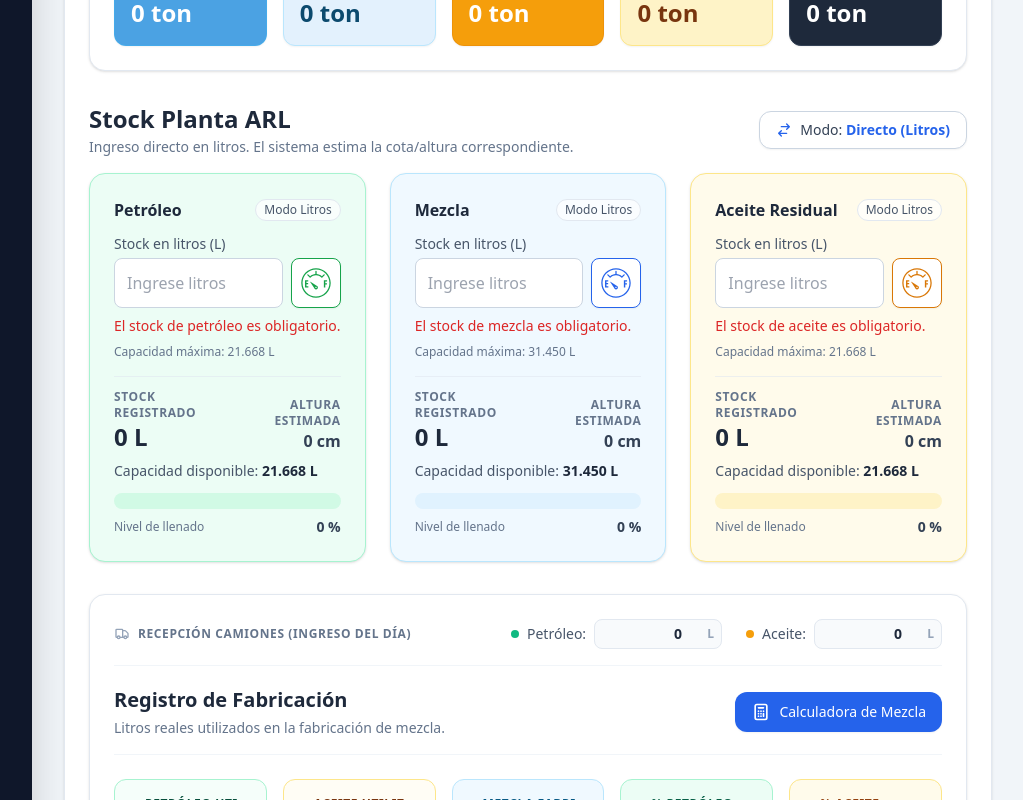
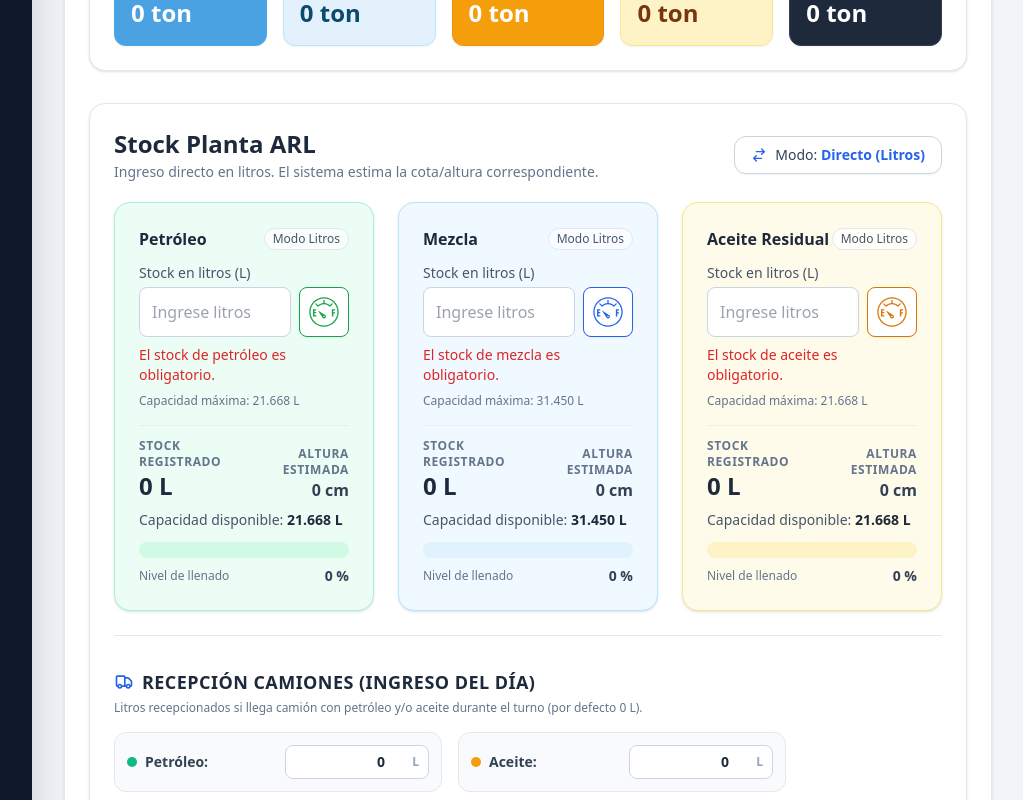
Before and after one commit to zerohcool/Planta-ARL, a React (Vite) app: page / in a window 1280 px wide. Shown: the part 2080-2880 px from the top of the page, without its empty margins (256-1279 px from the left). Built offline with nearby package versions, Linux system fonts and the light colour scheme.

Commit message:
feat: unificar Stock Planta ARL dentro de tarjeta principal y estructurar titulo claro de Recepcion Camiones con inputs en fila inferior

```diff
--- a/src/App.jsx
+++ b/src/App.jsx
@@ -1337,9 +1337,12 @@ function App() {
                 />
               </div>
 
-              {/* Tarjetas de stock por estanque */}
-              <div>
-                <div className="flex flex-col sm:flex-row sm:items-center sm:justify-between gap-4 mb-4">
+              {/* Tarjeta unificada: Stock Planta ARL, Recepción, Registro de Fabricación y Resumen */}
+              <div>
+                <div className="bg-white p-6 rounded-2xl shadow border border-slate-200 space-y-8">
+                  {/* Stock Planta ARL */}
+                  <div className="pb-6 border-b border-slate-200">
+                    <div className="flex flex-col sm:flex-row sm:items-center sm:justify-between gap-4 mb-5">
                       <div>
                         <h3 className="text-2xl font-bold text-slate-800">
                           Stock Planta ARL
@@ -1423,15 +1426,13 @@ function App() {
                     />
                   </div>
 
-              {/* Registro real de fabricación a lo largo con botón de Calculadora de Mezcla y Resumen integrado */}
-              <div>
-                <div className="bg-white p-6 rounded-2xl shadow border border-slate-200">
-                  {/* Recepción de camiones / Ingreso del día (diseño minimalista antes del título) */}
-                  <div className="flex flex-col sm:flex-row sm:items-center justify-between gap-3 pb-4 mb-5 border-b border-slate-100">
-                    <div className="flex items-center gap-2">
+                  {/* RECEPCIÓN CAMIONES (INGRESO DEL DÍA) */}
+                  <div className="pb-6 border-b border-slate-200">
+                    <div className="mb-4">
+                      <h4 className="text-lg font-bold text-slate-800 tracking-wide flex items-center gap-2">
                         <svg
                           xmlns="http://www.w3.org/2000/svg"
-                        className="h-4 w-4 text-slate-400"
+                          className="h-5 w-5 text-blue-600"
                           fill="none"
                           viewBox="0 0 24 24"
                           stroke="currentColor"
@@ -1443,19 +1444,22 @@ function App() {
                             d="M13 16V6a1 1 0 00-1-1H4a1 1 0 00-1 1v10a1 1 0 001 1h1m8-1a1 1 0 01-1 1H9m4-1V8a1 1 0 011-1h2.586a1 1 0 01.707.293l3.414 3.414a1 1 0 01.293.707V16a1 1 0 01-1 1h-1m-6-1a1 1 0 001 1h1M5 17a2 2 0 104 0m-4 0a2 2 0 114 0m6 0a2 2 0 104 0m-4 0a2 2 0 114 0"
                           />
                         </svg>
-                      <span className="text-xs font-semibold uppercase tracking-wider text-slate-500">
-                        Recepción Camiones (Ingreso del día)
-                      </span>
-                    </div>
-
-                    <div className="flex flex-wrap items-center gap-4 sm:gap-6">
+                        RECEPCIÓN CAMIONES (INGRESO DEL DÍA)
+                      </h4>
+                      <p className="text-xs text-slate-500 mt-1">
+                        Litros recepcionados si llega camión con petróleo y/o aceite durante el turno (por defecto 0 L).
+                      </p>
+                    </div>
+
+                    {/* Inputs en otra fila debajo del título */}
+                    <div className="grid grid-cols-1 sm:grid-cols-2 gap-4 max-w-2xl">
                       {/* Recepción Petróleo */}
-                      <div className="flex items-center gap-2">
-                        <span className="w-2 h-2 rounded-full bg-emerald-500 shrink-0"></span>
-                        <label className="text-xs sm:text-sm font-medium text-slate-600 shrink-0">
+                      <div className="flex items-center justify-between gap-3 p-3 bg-slate-50 rounded-xl border border-slate-200">
+                        <label className="flex items-center gap-2 text-sm font-semibold text-slate-700">
+                          <span className="w-2.5 h-2.5 rounded-full bg-emerald-500 shrink-0"></span>
                           Petróleo:
                         </label>
-                        <div className="relative w-28 sm:w-32">
+                        <div className="relative w-32 sm:w-36">
                           <input
                             type="number"
                             min="0"
@@ -1468,21 +1472,21 @@ function App() {
                               if (e.target.value.trim() === "") setIngresoPetroleo("0");
                             }}
                             placeholder="0"
-                            className="w-full text-right font-semibold text-slate-800 pr-6 py-1 px-2.5 bg-slate-50 border border-slate-200 rounded-lg text-sm focus:bg-white focus:outline-none focus:ring-1 focus:ring-emerald-500 focus:border-emerald-500 transition-colors"
-                          />
-                          <span className="absolute right-2 top-1/2 -translate-y-1/2 text-xs font-bold text-slate-400 pointer-events-none">
+                            className="w-full text-right font-bold text-slate-800 pr-7 py-1.5 px-3 bg-white border border-slate-300 rounded-lg text-sm focus:outline-none focus:ring-2 focus:ring-emerald-400 focus:border-emerald-500 transition-colors shadow-2xs"
+                          />
+                          <span className="absolute right-2.5 top-1/2 -translate-y-1/2 text-xs font-bold text-slate-400 pointer-events-none">
                             L
                           </span>
                         </div>
                       </div>
 
                       {/* Recepción Aceite */}
-                      <div className="flex items-center gap-2">
-                        <span className="w-2 h-2 rounded-full bg-amber-500 shrink-0"></span>
-                        <label className="text-xs sm:text-sm font-medium text-slate-600 shrink-0">
+                      <div className="flex items-center justify-between gap-3 p-3 bg-slate-50 rounded-xl border border-slate-200">
+                        <label className="flex items-center gap-2 text-sm font-semibold text-slate-700">
+                          <span className="w-2.5 h-2.5 rounded-full bg-amber-500 shrink-0"></span>
                           Aceite:
                         </label>
-                        <div className="relative w-28 sm:w-32">
+                        <div className="relative w-32 sm:w-36">
                           <input
                             type="number"
                             min="0"
@@ -1495,9 +1499,9 @@ function App() {
                               if (e.target.value.trim() === "") setIngresoAceite("0");
                             }}
                             placeholder="0"
-                            className="w-full text-right font-semibold text-slate-800 pr-6 py-1 px-2.5 bg-slate-50 border border-slate-200 rounded-lg text-sm focus:bg-white focus:outline-none focus:ring-1 focus:ring-amber-500 focus:border-amber-500 transition-colors"
-                          />
-                          <span className="absolute right-2 top-1/2 -translate-y-1/2 text-xs font-bold text-slate-400 pointer-events-none">
+                            className="w-full text-right font-bold text-slate-800 pr-7 py-1.5 px-3 bg-white border border-slate-300 rounded-lg text-sm focus:outline-none focus:ring-2 focus:ring-amber-400 focus:border-amber-500 transition-colors shadow-2xs"
+                          />
+                          <span className="absolute right-2.5 top-1/2 -translate-y-1/2 text-xs font-bold text-slate-400 pointer-events-none">
                             L
                           </span>
                         </div>
```
Lines whose indentation alone changed are shown as unchanged.
